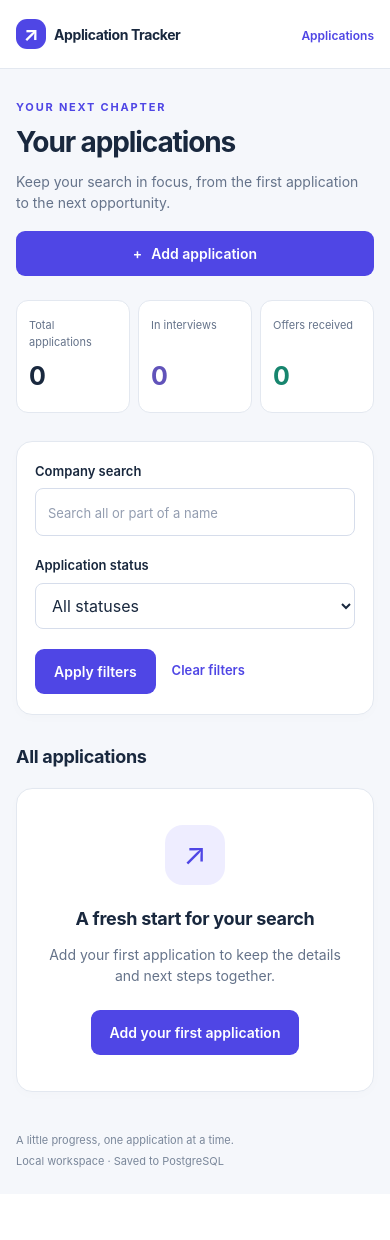
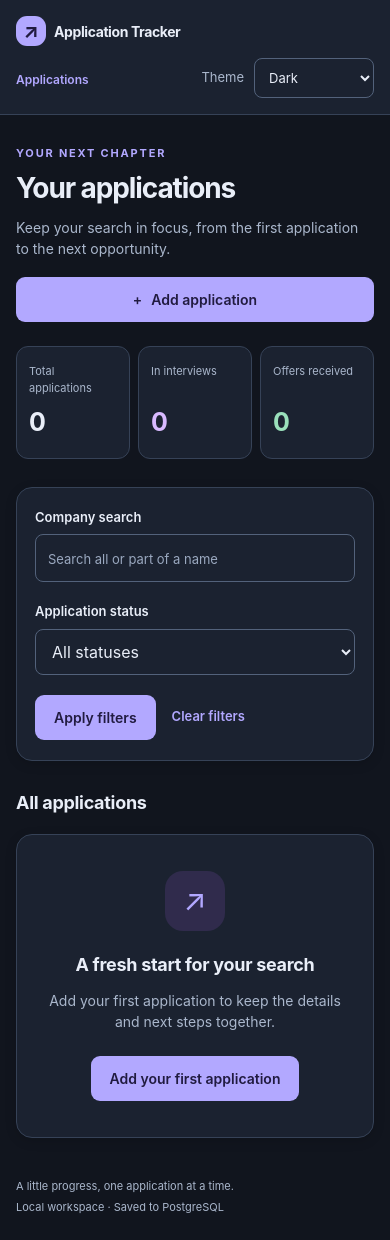
Before and after one commit to aalatraqchi/Job-App-Tracker, a Spring Boot app: page / in a window 390 px wide. Before the commit the page ends 1168 px from the top, so only its background shows below. Run offline with Spring Boot 4, Linux system fonts and the light colour scheme; data that the repository does not hold is empty; some of the project's set-up classes (security, data sources, template engines, error pages and the like) are left out, and stand-ins take their place.

Commit message:
Add persistent page theme selector and five palettes

```diff
--- a/src/main/resources/static/css/tracker.css
+++ b/src/main/resources/static/css/tracker.css
@@ -1,12 +1,113 @@
 :root {
+    color-scheme: dark;
+    --bg: #11151e;
+    --surface: #1b2230;
+    --surface-hover: #263044;
+    --ink: #e9eef8;
+    --muted: #aab7cc;
+    --line: #364257;
+    --accent: #b2a8ff;
+    --accent-dark: #c9c2ff;
+    --on-accent: #211b40;
+    --accent-soft: #302b4c;
+    --focus: #8b82ce;
+    --input-line: #53627b;
+    --placeholder: #9aa8bf;
+    --badge-bg: #303c50;
+    --badge-ink: #c1cde0;
+    --applied-bg: #253856;
+    --applied-ink: #aecaff;
+    --interview-bg: #3b2e51;
+    --interview-ink: #d9baff;
+    --success-bg: #1e3c32;
+    --success-ink: #9ae0bb;
+    --error-bg: #472a36;
+    --error-ink: #ffb5c6;
+    --danger: #ffb5c6;
+    --danger-bg: #9e2946;
+    --danger-hover: #b83252;
+    --on-danger: #ffffff;
+    --shadow: #00000024;
+    --radius: 16px;
+}
+
+:root[data-theme="light"] {
     color-scheme: light;
     --bg: #f5f7fb;
+    --surface: #ffffff;
+    --surface-hover: #f1f3f9;
     --ink: #19283e;
     --muted: #65738a;
     --line: #e3e8f0;
     --accent: #4f46e5;
     --accent-dark: #3730a3;
-    --radius: 16px;
+    --on-accent: #ffffff;
+    --accent-soft: #eeedff;
+    --focus: #a5b4fc;
+    --input-line: #8997ae;
+    --placeholder: #65738a;
+    --badge-bg: #eef1f8;
+    --badge-ink: #52627c;
+    --applied-bg: #eaf0ff;
+    --applied-ink: #365aa8;
+    --interview-bg: #f1edff;
+    --interview-ink: #71499f;
+    --success-bg: #e3f5ed;
+    --success-ink: #247955;
+    --error-bg: #fff0f2;
+    --error-ink: #a02e45;
+    --danger: #b42340;
+    --danger-bg: #b42340;
+    --danger-hover: #8e1b33;
+    --shadow: #2437580a;
+}
+
+:root[data-theme="ocean"] {
+    --bg: #0c1b29;
+    --surface: #142b3d;
+    --surface-hover: #1e3b50;
+    --ink: #e3f3ff;
+    --muted: #a5c2d5;
+    --line: #32566c;
+    --accent: #77d9ee;
+    --accent-dark: #a2eaf7;
+    --on-accent: #082a36;
+    --accent-soft: #1a4053;
+    --focus: #4499ad;
+    --input-line: #527c93;
+    --placeholder: #a5c2d5;
+}
+
+:root[data-theme="forest"] {
+    --bg: #111f1a;
+    --surface: #1c3027;
+    --surface-hover: #2b4034;
+    --ink: #eaf3e7;
+    --muted: #b2c5b0;
+    --line: #3c5545;
+    --accent: #b5da8a;
+    --accent-dark: #d0ecaf;
+    --on-accent: #1b3015;
+    --accent-soft: #32452b;
+    --focus: #7d9d5e;
+    --input-line: #638066;
+    --placeholder: #b2c5b0;
+}
+
+:root[data-theme="sunset"] {
+    --bg: #271a24;
+    --surface: #392633;
+    --surface-hover: #4a3340;
+    --ink: #fff0e8;
+    --muted: #d1b5bd;
+    --line: #654452;
+    --accent: #ffc091;
+    --accent-dark: #ffd5b5;
+    --on-accent: #422218;
+    --accent-soft: #543a35;
+    --focus: #bc8568;
+    --input-line: #956c7b;
+    --placeholder: #d1b5bd;
 }
 
 * {
@@ -45,7 +146,7 @@ a:focus-visible, button:focus-visible {
 }
 
 .site-header {
-    background: #fff;
+    background: var(--surface);
     border-bottom: 1px solid var(--line);
 }
 
@@ -55,6 +156,26 @@ a:focus-visible, button:focus-visible {
     align-items: center;
     justify-content: space-between;
     gap: 20px;
+}
+
+.header-actions {
+    display: flex;
+    align-items: center;
+    gap: 28px;
+}
+
+.theme-picker:not([hidden]) {
+    display: flex;
+    align-items: center;
+    gap: 10px;
+    color: var(--muted);
+    font-size: 13px;
+}
+
+.theme-picker select {
+    width: 120px;
+    padding: 8px 10px;
+    min-height: 40px;
 }
 
 .brand {
@@ -72,7 +193,7 @@ a:focus-visible, button:focus-visible {
     width: 36px;
     height: 36px;
     background: var(--accent);
-    color: #fff;
+    color: var(--on-accent);
     border-radius: 11px;
     font-size: 24px;
 }
@@ -151,7 +272,7 @@ p {
     padding: 11px 18px;
     background: var(--accent);
     border: 1px solid transparent;
-    color: #fff;
+    color: var(--on-accent);
     font-weight: 600;
     font-size: 14px;
     border-radius: 9px;
@@ -184,7 +305,7 @@ p {
 .stat {
     border: 1px solid var(--line);
     border-radius: var(--radius);
-    background: #fff;
+    background: var(--surface);
     padding: 23px 26px;
 }
 
@@ -201,11 +322,11 @@ p {
 }
 
 .stat:nth-child(2) strong {
-    color: #6153ba;
+    color: var(--interview-ink);
 }
 
 .stat:nth-child(3) strong {
-    color: #17856e;
+    color: var(--success-ink);
 }
 
 .section-heading {
@@ -217,10 +338,10 @@ p {
 }
 
 .panel {
-    background: #fff;
+    background: var(--surface);
     border: 1px solid var(--line);
     border-radius: var(--radius);
-    box-shadow: 0 3px 12px #24375804;
+    box-shadow: 0 3px 12px var(--shadow);
 }
 
 .empty-state {
@@ -240,7 +361,7 @@ p {
     height: 60px;
     border-radius: 18px;
     color: var(--accent);
-    background: #eeedff;
+    background: var(--accent-soft);
     margin: 0 auto 20px;
     font-size: 30px;
 }
@@ -363,7 +484,7 @@ p {
     justify-content: space-between;
     gap: 16px;
     padding-bottom: 24px;
-    color: #7a879a;
+    color: var(--muted);
     font-size: 11px;
 }
 
@@ -402,9 +523,9 @@ p {
 input, select, textarea {
     display: block;
     width: 100%;
-    background: #fff;
+    background: var(--surface);
     color: var(--ink);
-    border: 1px solid #d6ddeb;
+    border: 1px solid var(--input-line);
     border-radius: 8px;
     padding: 11px 12px;
     min-height: 44px;
@@ -415,12 +536,12 @@ textarea {
 }
 
 input::placeholder, textarea::placeholder {
-    color: #939db0;
+    color: var(--placeholder);
     font-size: 13px;
 }
 
 input:focus, select:focus, textarea:focus {
-    outline: 3px solid #e9e7ff;
+    outline: 3px solid var(--focus);
     border-color: var(--accent);
 }
 
@@ -538,6 +659,14 @@ input:focus, select:focus, textarea:focus {
     .header-inner {
         min-height: 68px;
         gap: 12px;
+        flex-direction: column;
+        align-items: stretch;
+        padding-block: 16px;
+    }
+
+    .header-actions {
+        justify-content: space-between;
+        gap: 16px;
     }
 
     .brand {
--- /dev/null
+++ b/src/main/resources/static/js/theme.js
@@ -0,0 +1,39 @@
+(() => {
+    const storageKey = "job-app-tracker-theme";
+    const themes = new Set(["dark", "light", "ocean", "forest", "sunset"]);
+    let theme = "dark";
+
+    try {
+        const savedTheme = localStorage.getItem(storageKey);
+        if (themes.has(savedTheme)) {
+            theme = savedTheme;
+        }
+    } catch {
+        // The page still works when browser storage is unavailable.
+    }
+
+    // Apply the preference before the stylesheet paints the page.
+    document.documentElement.dataset.theme = theme;
+
+    document.addEventListener("DOMContentLoaded", () => {
+        const selector = document.getElementById("theme-select");
+        if (!selector) {
+            return;
+        }
+
+        selector.value = theme;
+        selector.closest(".theme-picker").hidden = false;
+        selector.addEventListener("change", () => {
+            if (!themes.has(selector.value)) {
+                return;
+            }
+
+            document.documentElement.dataset.theme = selector.value;
+            try {
+                localStorage.setItem(storageKey, selector.value);
+            } catch {
+                // Allow switching for this page even without saved preferences.
+            }
+        });
+    });
+})();
--- a/src/main/resources/templates/tracker/fragments.html
+++ b/src/main/resources/templates/tracker/fragments.html
@@ -4,13 +4,28 @@
     <meta charset="UTF-8">
     <meta name="viewport" content="width=device-width, initial-scale=1">
     <title th:text="${title} + ' · Application Tracker'">Application Tracker</title>
+    <script th:src="@{/js/theme.js}"></script>
     <link rel="stylesheet" th:href="@{/css/tracker.css}">
 </head>
 <body>
 <header class="site-header" th:fragment="header">
     <div class="shell header-inner">
         <a class="brand" th:href="@{/tracker}"><span class="brand-mark" aria-hidden="true">↗</span> Application Tracker</a>
-        <nav aria-label="Main navigation"><a class="nav-link" th:href="@{/tracker}">Applications</a></nav>
+        <div class="header-actions">
+            <nav aria-label="Main navigation">
+                <a class="nav-link" th:href="@{/tracker}">Applications</a>
+            </nav>
+            <div class="theme-picker" hidden>
+                <label for="theme-select">Theme</label>
+                <select id="theme-select">
+                    <option value="dark">Dark</option>
+                    <option value="light">Light</option>
+                    <option value="ocean">Ocean</option>
+                    <option value="forest">Forest</option>
+                    <option value="sunset">Sunset</option>
+                </select>
+            </div>
+        </div>
     </div>
 </header>
 <footer class="shell site-footer" th:fragment="footer"><span>A little progress, one application at a time.</span><span>Local workspace · Saved to PostgreSQL</span></footer>
```
Also changed, not shown: other parts of src/main/resources/static/css/tracker.css (+28 -27 lines), README.md.
